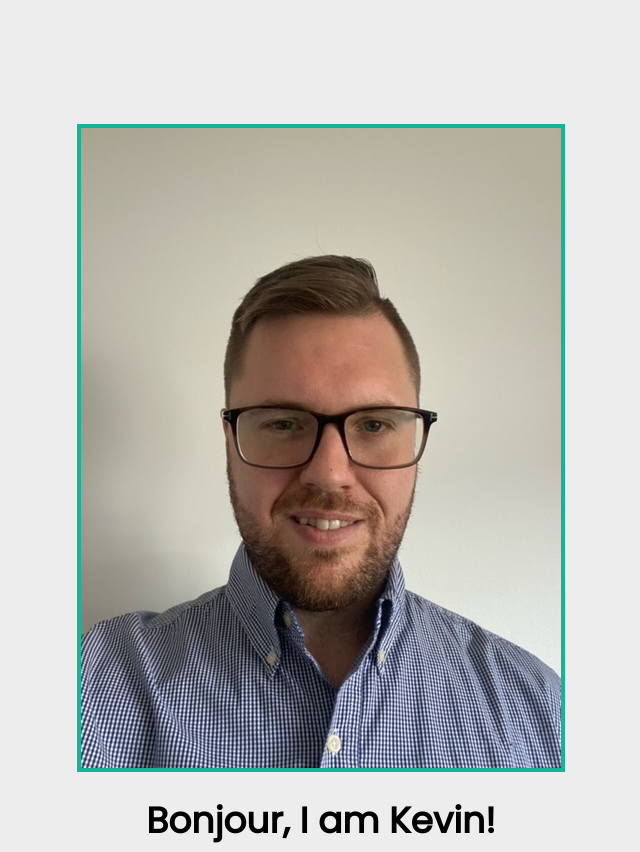
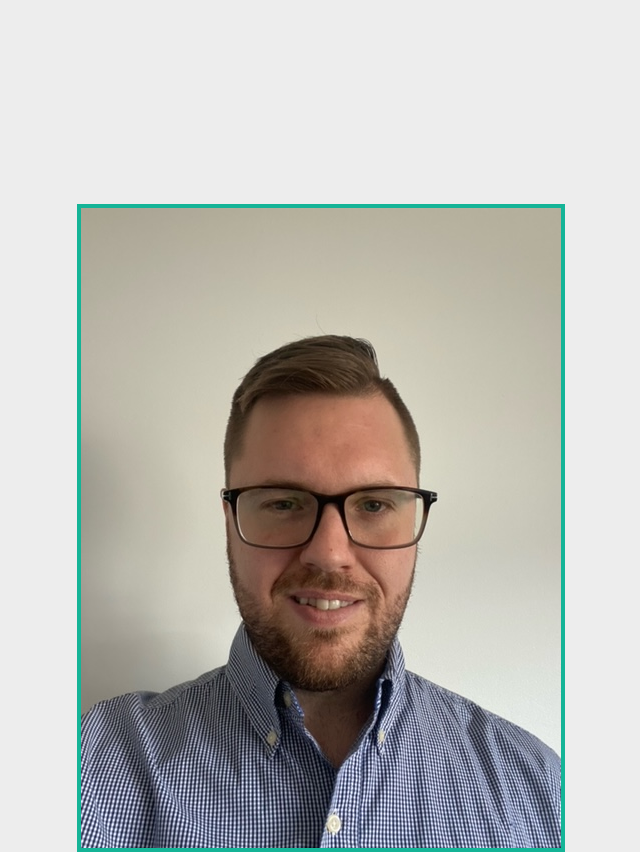
Before and after one commit to iamkevlavoie/portfolio-website-2022, a plain HTML site: page index.html in a window 1280 px wide. Shown: the part 3840-4692 px from the top of the page, without its empty margins (319-959 px from the left). Drawn offline with Linux system fonts and the light colour scheme.

Commit message:
modifying website

```diff
--- a/css/style.css
+++ b/css/style.css
@@ -454,7 +454,8 @@ h3 {
 @media screen and (max-width:1280px) {
 
   #websiteprofilepicture{
-    margin-top: 22rem;
+    margin-top: 27rem;
+
   }
 
   #articlesection1 {
@@ -688,7 +689,7 @@ h3 {
   }
 }
 
-@media screen and (max-width:500px){
+@media screen and (max-width:535px){
   #websiteprofilepicture{
     width: 300px;
   }
```
